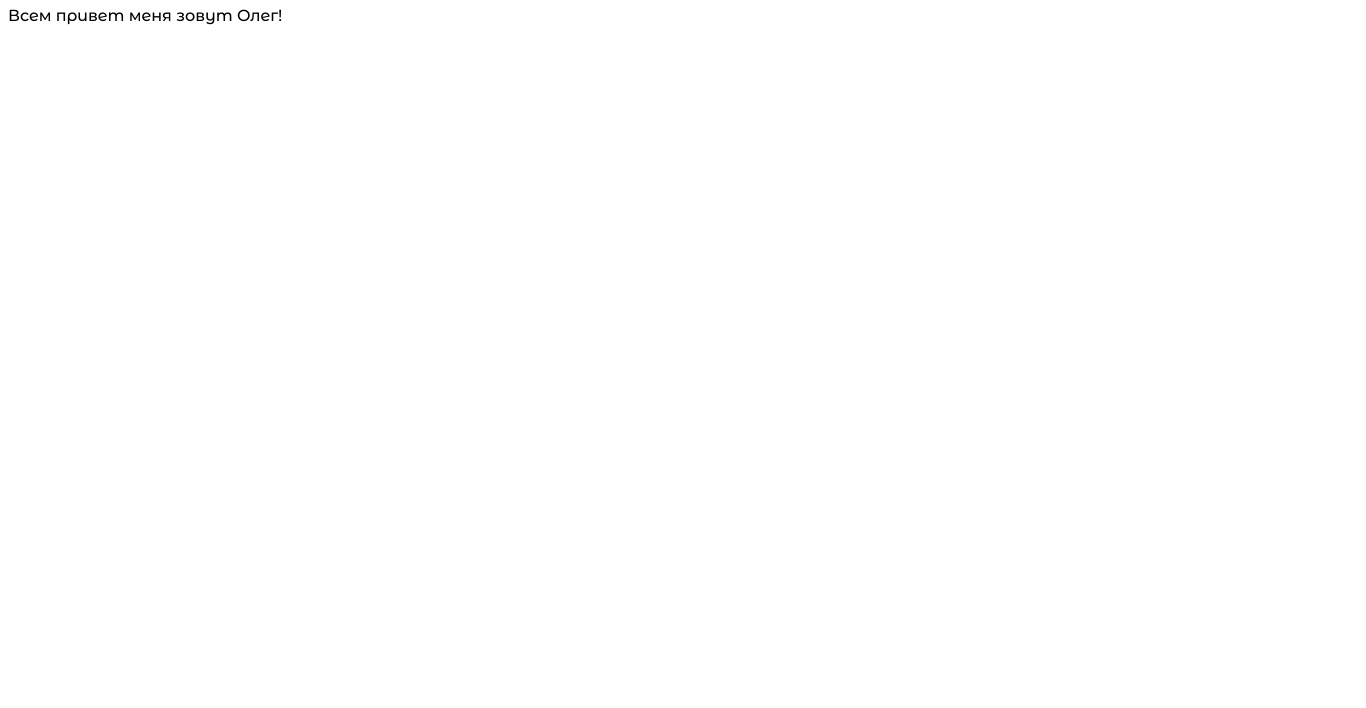
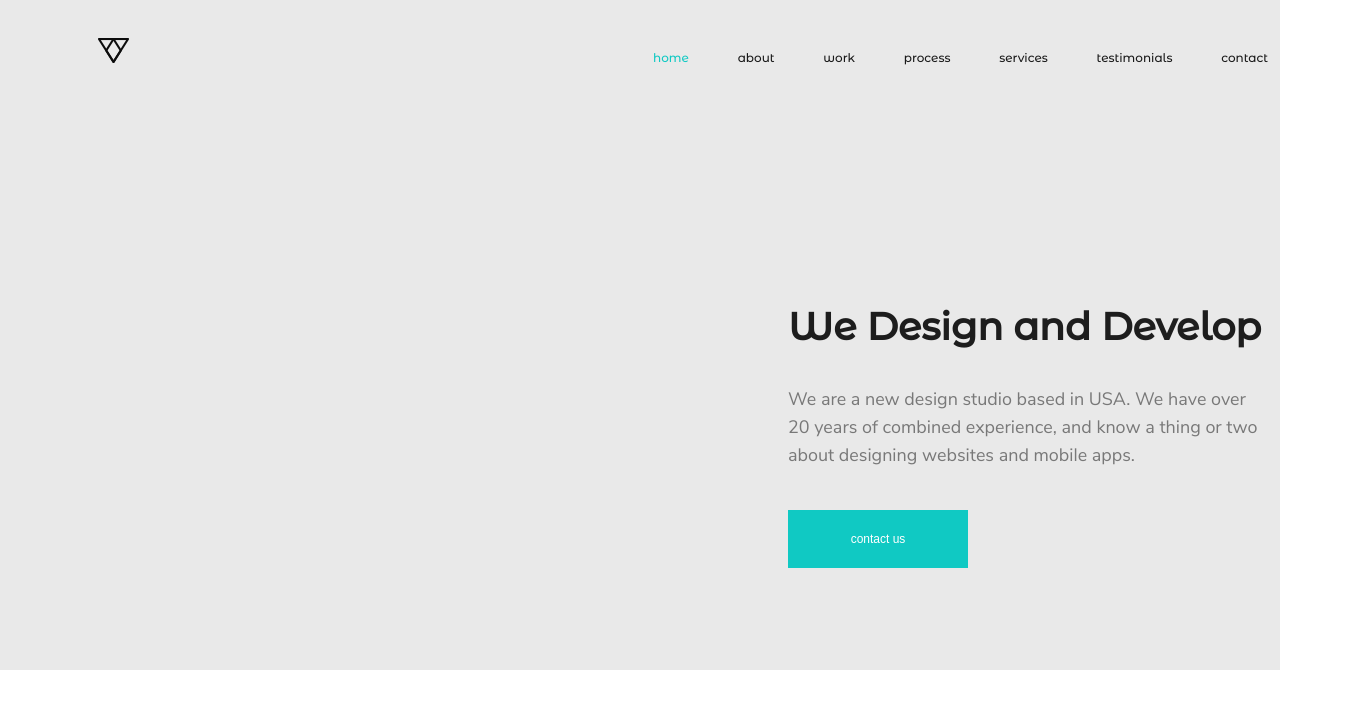
Before and after one commit to bondarewoleg/my-one-page, a plain HTML site: page index.html in a window 1280 px wide. Shown: the whole page, 1366 px wide, since content can reach past the window. Drawn offline with Linux system fonts and the light colour scheme.

Commit message:
Сверстал шапку станицы

```diff
--- a/css/style.css
+++ b/css/style.css
@@ -1,6 +1,4 @@
-*  {
-  box-sizing: border-box;
-}
+
 
 @font-face {
     font-family: 'nunito_sansregular';
@@ -23,6 +21,133 @@
 
 }
 
+html {
+  height: 100%;
+}
+
 body {
   font-family: "montserrat_alternatesmedium";
-}fonts/
+  height: 100%;
+  margin: 0;
+  padding: 0;
+  background: rgb(255,255,255);
+  color: rgb(25,25,25);
+  font-size: 16px;
+  line-height: 24px;
+ }
+
+ h1,h2,h3,p {
+  margin: 0;
+ }
+
+ ul {
+  margin: inherit;
+  padding: inherit;
+ }
+
+ li {
+  list-style: none;
+ }
+
+ button {
+  border: none;
+  padding: 0;
+ }
+
+ .header {
+  background: rgb(233,233,233);
+  min-height: 670px;
+ }
+
+.container {
+  width: 1170px;
+  padding: 0 98px;
+  margin: 0 auto;
+ }
+
+ .nav-fixed {
+  display: -webkit-flex;
+  display: -moz-flex;
+  display: -ms-flex;
+  display: -o-flex;
+  display: flex;
+  justify-content: space-between;
+ }
+
+.logo__pic {
+  margin-top: 38px;
+}
+
+ .nav {
+  width: 615px;
+ }
+
+ .nav-list {
+  display: -webkit-flex;
+  display: -moz-flex;
+  display: -ms-flex;
+  display: -o-flex;
+  display: flex;
+  justify-content: space-between;
+  width: 100%;
+  margin-top: 45px;
+ }
+
+ .nav-item__link {
+  text-decoration: none;
+  color: rgb(25,25,25);
+  font-size: 12px;
+ }
+
+ .nav-item__link--active {
+  color: rgb(16,201,195);
+ }
+
+ .banner {
+  display: -webkit-flex;
+  display: -moz-flex;
+  display: -ms-flex;
+  display: -o-flex;
+  display: flex;
+  flex-direction: column;
+  margin-top: 235px;
+  -ms-align-items: flex-end;
+  align-items: flex-end;
+ }
+
+ .banner-wrap {
+  display: -webkit-flex;
+  display: -moz-flex;
+  display: -ms-flex;
+  display: -o-flex;
+  display: flex;
+  flex-direction: column;
+  width: 480px;
+ }
+
+ .banner__title {
+  font-size: 38px;
+  line-height: 48px;
+  color: rgb(29,29,29);
+ }
+
+ .banner__text {
+  font-size: 18px;
+  line-height: 28px;
+  color: rgb(120,120,120);
+  font-family: "nunito_sansregular";
+  margin-top: 33px;
+ }
+
+ .banner__btn {
+  font-size: 12px;
+  color: rgb(255,255,255);
+  background-color: rgb(16,201,195);
+  width: 180px;
+  padding: 22px 0;
+  margin-top: 40px;
+ }
+
+.footer {
+  flex: 0 0 auto;
+}
--- a/index.html
+++ b/index.html
@@ -1,11 +1,61 @@
 <!DOCTYPE html>
 <html lang="en">
 <head>
-	<meta charset="UTF-8">
-	<title>Моя страница</title>
-	<link rel="stylesheet" href="css/style.css">
+    <meta charset="UTF-8">
+    <title>Моя страница</title>
+    <link rel="stylesheet" href="css/style.css">
 </head>
 <body>
-	<header class="header">Всем привет меня зовут Олег!</header>
-</body>
+    <header class="header">
+      <div class="container">
+        <div class="header-wrap">
+          <div class="nav-fixed">
+      <div class="logo">
+        <img src="img/icons/logo.png" alt="логотип" class="logo__pic">
+      </div>
+      <nav class="nav">
+        <ul class="nav-list">
+          <li class="nav-item">
+            <a href="#" class="nav-item__link nav-item__link--active">home</a>
+          </li>
+          <li class="nav-item">
+            <a href="#" class="nav-item__link">about</a>
+          </li>
+          <li class="nav-item">
+            <a href="#" class="nav-item__link">work</a>
+          </li>
+          <li class="nav-item">
+            <a href="#" class="nav-item__link">process</a>
+          </li>
+          <li class="nav-item">
+            <a href="#" class="nav-item__link">services</a>
+          </li>
+          <li class="nav-item">
+            <a href="#" class="nav-item__link">testimonials</a>
+          </li>
+          <li class="nav-item">
+            <a href="#" class="nav-item__link">contact</a>
+          </li>
+        </ul>
+      </nav>
+    </div>
+    </div>
+      <div class="banner">
+        <div class="banner-wrap">
+        <h1 class="banner__title">We Design and Develop</h1>
+        <p class="banner__text">We are a new design studio based in USA. We have over
+20 years of combined experience, and know a thing or two
+about designing websites and mobile apps.</p>
+        <button class="banner__btn">contact us</button>
+      </div>
+      </div>
+    </div>
+    </header>
+    <main class="main">
+
+    </main>
+    <footer class="footer">
+
+    </footer>
+  </body>
 </html>
```
Also changed, not shown: img/icons/logo.png (added).
